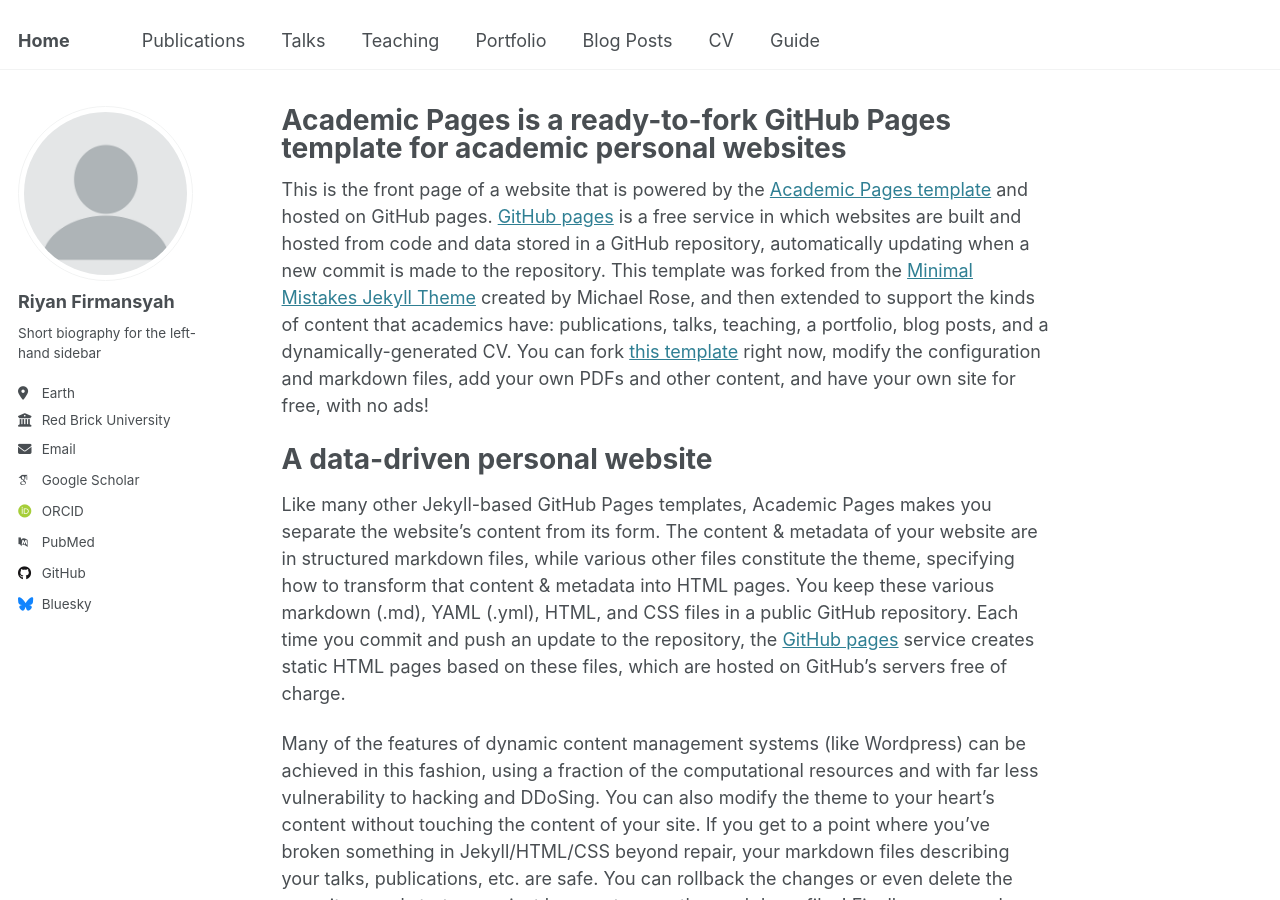
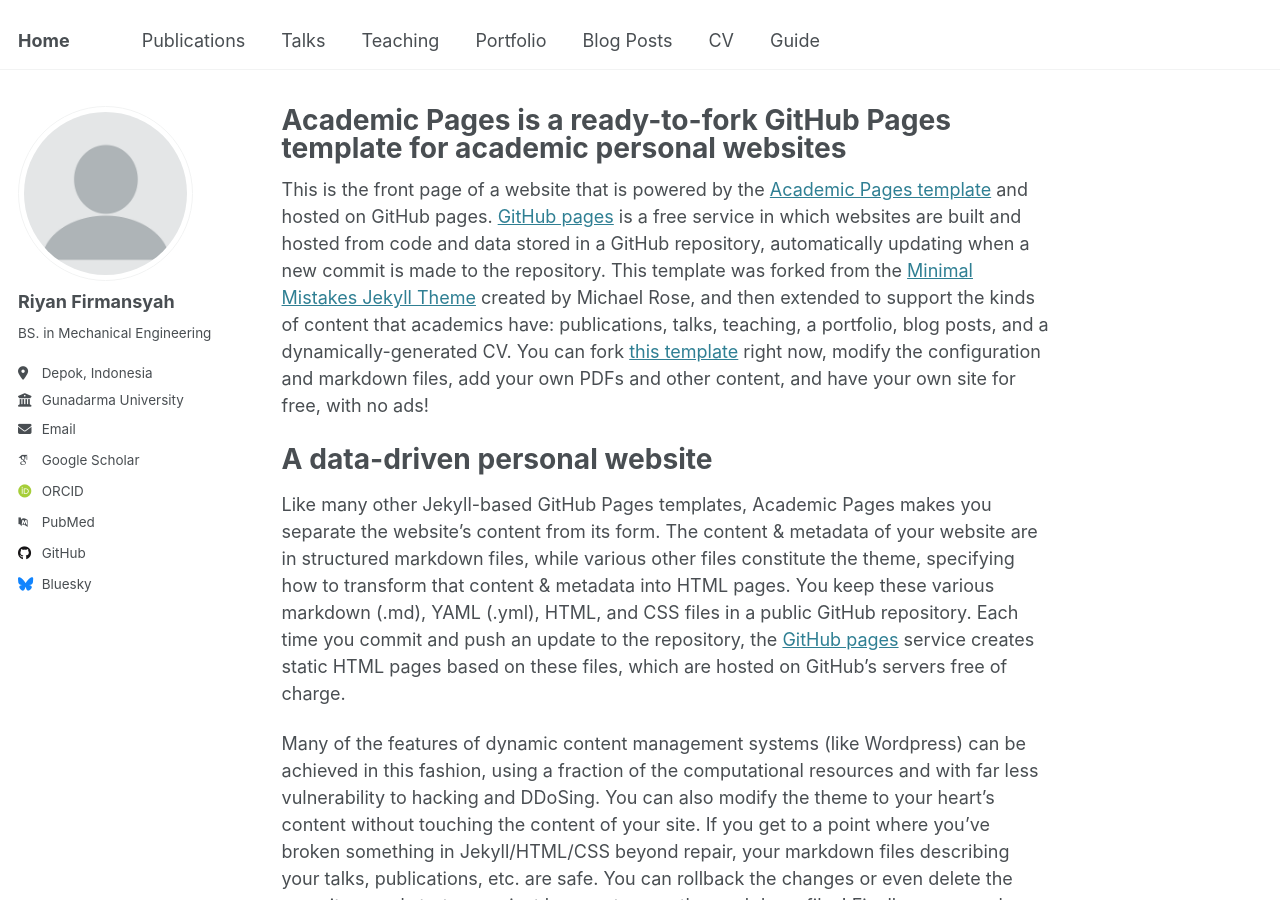
Before and after one commit to Arryanfr/arryanfr.github.io, a Jekyll site: the page built from _pages/about.md, in a window 1280 px wide and 900 px high. Built offline with Jekyll 4.4.1, drawn with Linux system fonts in a browser that asks for light colours; some web fonts are replaced.

Commit message:
Update _config.yml

```diff
--- a/_config.yml
+++ b/_config.yml
@@ -25,11 +25,11 @@ author:
   avatar           : "profile.png"
   name             : "Riyan Firmansyah"
   pronouns         : # example: "she/her"
-  bio              : "Short biography for the left-hand sidebar"
-  location         : "Earth"
-  employer         : "Red Brick University"
+  bio              : "BS. in Mechanical Engineering"
+  location         : "Depok, Indonesia"
+  employer         : "Gunadarma University"
   uri              : # URL
-  email            : "none@example.org"
+  email            : "rfrmnsyh10@gmail.com"
 
   # Academic websites
   arxiv            : # URL - Update with the correct link to your profile
```
